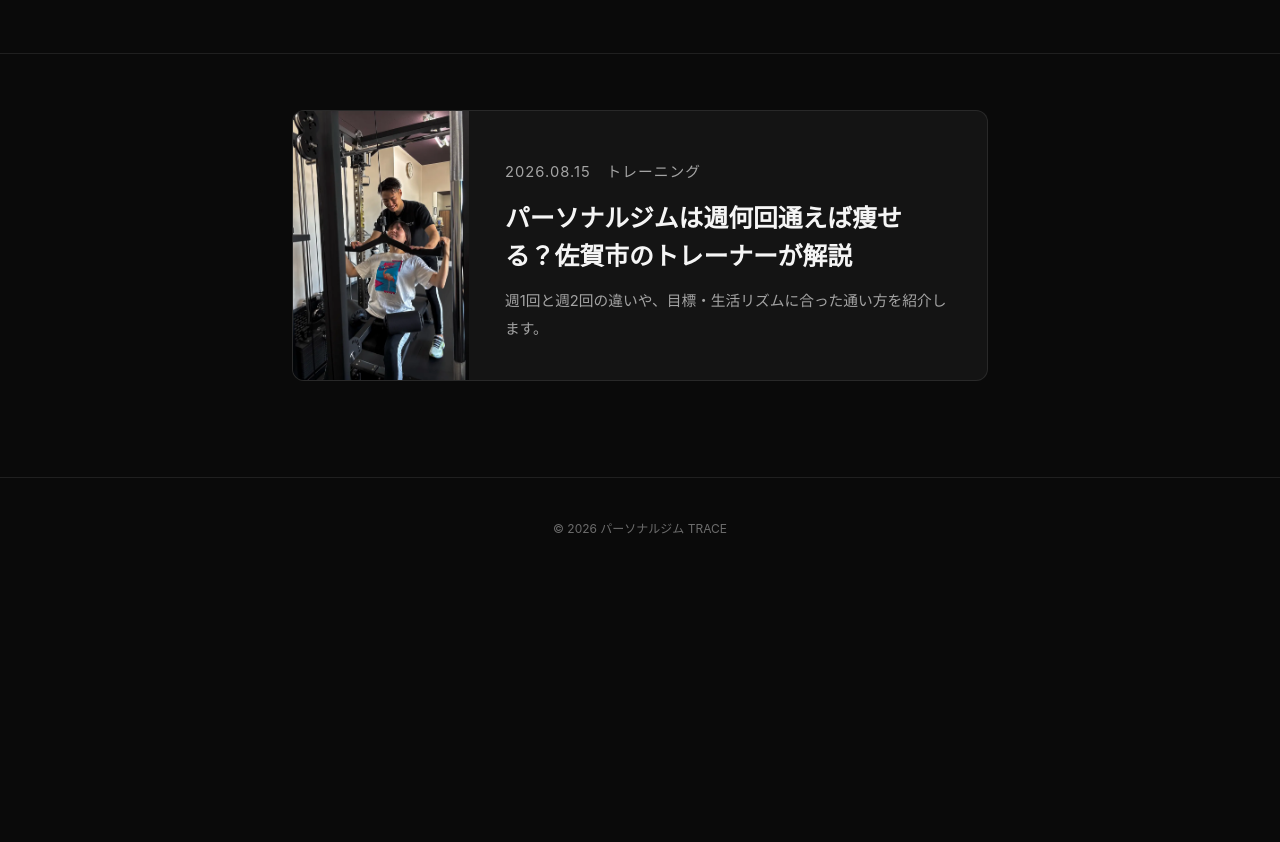
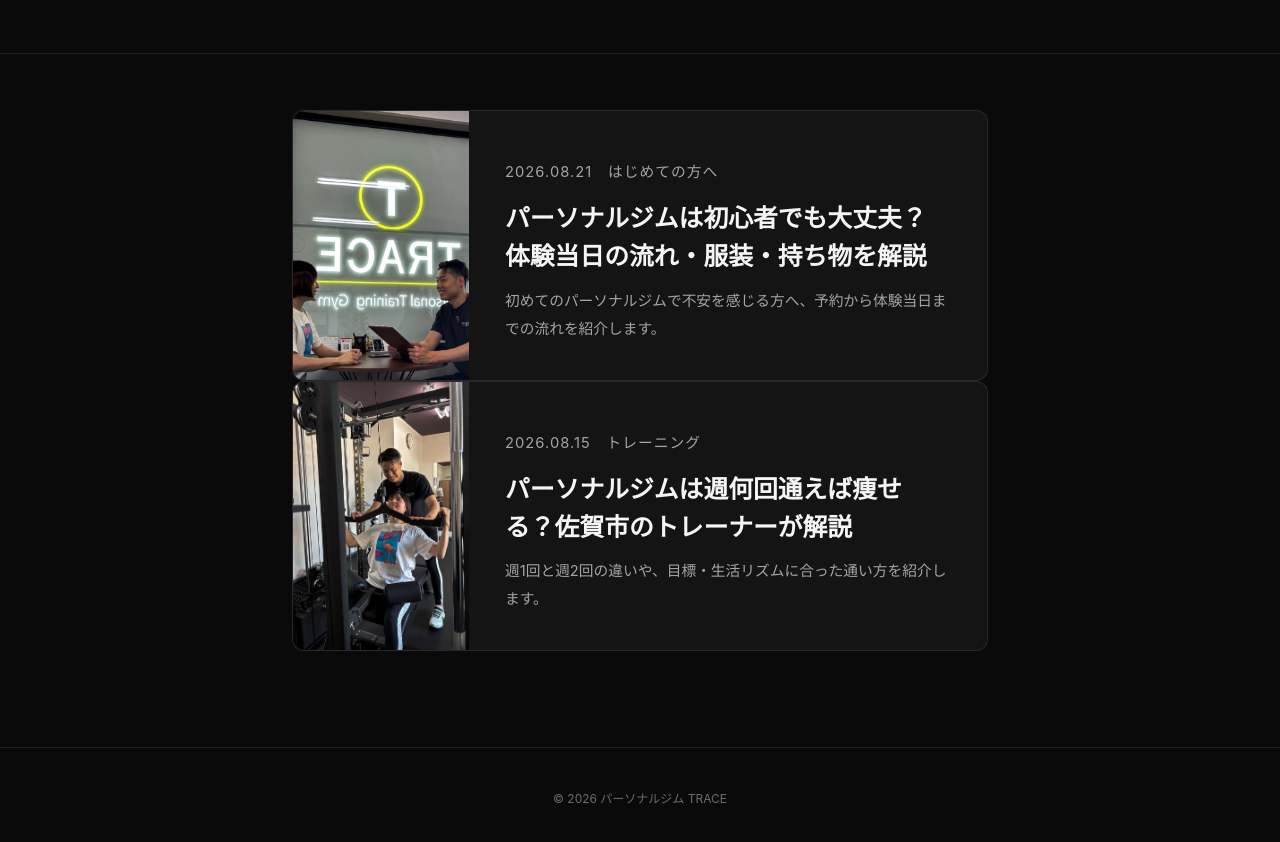
Before and after one commit to kimitaka7231-ui/trace-homepage, a website: page column/index.html in a window 1280 px wide. Shown: the part 408-1250 px from the top of the page. Before the commit the page ends 988 px from the top, so only its background shows below. Drawn offline with Linux system fonts and the light colour scheme.

Commit message:
記事一覧に初心者向けガイドを追加

```diff
--- a/column/index.html
+++ b/column/index.html
@@ -19,7 +19,10 @@
   <header class="column-header"><div class="column-header__inner"><a href="../"><img class="column-header__logo" src="../assets/img/logo.svg" alt="パーソナルジム TRACE" width="112" height="28"></a><a class="column-header__back" href="../">ホームへ戻る</a></div></header>
   <main>
     <section class="column-hero"><div class="column-container"><p class="column-label">お役立ち情報</p><h1>無理なく続けるための<br>身体づくりのヒント</h1><p class="column-hero__lead">トレーニングやダイエットについて、佐賀市のパーソナルトレーナーが初心者の方にも分かりやすくお伝えします。</p></div></section>
-    <section class="column-list"><div class="column-container"><a class="column-card" href="personal-training-frequency/"><img class="column-card__image" src="../assets/img/column-frequency-lat.webp" alt="パーソナルジム TRACEでラットプルダウンを指導する様子" width="900" height="1200"><div class="column-card__body"><p class="column-card__meta">2026.08.15　トレーニング</p><h2>パーソナルジムは週何回通えば痩せる？佐賀市のトレーナーが解説</h2><p>週1回と週2回の違いや、目標・生活リズムに合った通い方を紹介します。</p></div></a></div></section>
+    <section class="column-list"><div class="column-container">
+      <a class="column-card" href="personal-gym-beginner-guide/"><img class="column-card__image" src="../assets/img/hero-gym.webp" alt="佐賀市のパーソナルジム TRACEで体験前のカウンセリングを行う様子" width="1024" height="768"><div class="column-card__body"><p class="column-card__meta">2026.08.21　はじめての方へ</p><h2>パーソナルジムは初心者でも大丈夫？体験当日の流れ・服装・持ち物を解説</h2><p>初めてのパーソナルジムで不安を感じる方へ、予約から体験当日までの流れを紹介します。</p></div></a>
+      <a class="column-card" href="personal-training-frequency/"><img class="column-card__image" src="../assets/img/column-frequency-lat.webp" alt="パーソナルジム TRACEでラットプルダウンを指導する様子" width="900" height="1200"><div class="column-card__body"><p class="column-card__meta">2026.08.15　トレーニング</p><h2>パーソナルジムは週何回通えば痩せる？佐賀市のトレーナーが解説</h2><p>週1回と週2回の違いや、目標・生活リズムに合った通い方を紹介します。</p></div></a>
+    </div></section>
   </main>
   <footer class="column-footer"><div class="column-container">&copy; 2026 パーソナルジム TRACE</div></footer>
 </body>
```
